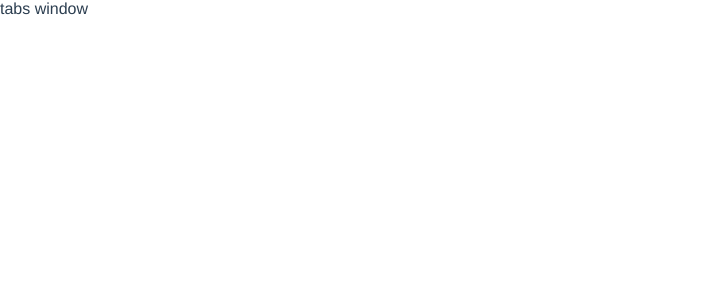
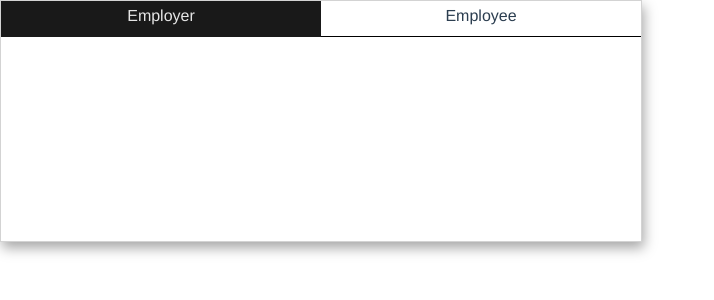
Before and after one commit to alexRasi/vue-salary-agreement-app, a Vue app: page / in a window 1280 px wide. Shown: the top 300 px of the page, without its empty margins (0-714 px from the left). Built offline with nearby package versions, Linux system fonts and the light colour scheme.

Commit message:
Use TabsNavbar and Tabs componnets inside the TabsWindow component

```diff
--- a/src/components/TabsWindow.vue
+++ b/src/components/TabsWindow.vue
@@ -1,12 +1,22 @@
 <template>
-  <div>
-  tabs window
+  <div class="tabs-window">
+  <TabsNavbar class="tabs-navbar">
+    <TabNav title="Employer" active="true"/>
+    <TabNav title="Employee"/>
+  </TabsNavbar>
   </div>
 </template>
 
 <script>
+import TabNav from './TabNav.vue'
+import TabsNavbar from './TabsNavbar.vue'
+
 export default {
   name: 'tabs-window',
+  components: {
+    TabNav,
+    TabsNavbar
+  },
   props: {
     msg: String
   }
@@ -14,5 +24,12 @@ export default {
 </script>
 
 <style scoped>
-
+  .tabs-window {
+    width: 50vw;
+    height: 30vh;
+    border: 1px solid lightgray;
+    margin-bottom: 30%;
+    box-shadow: 2px 6px 12px #00000059;
+    display: flex;
+  }
 </style>
```
